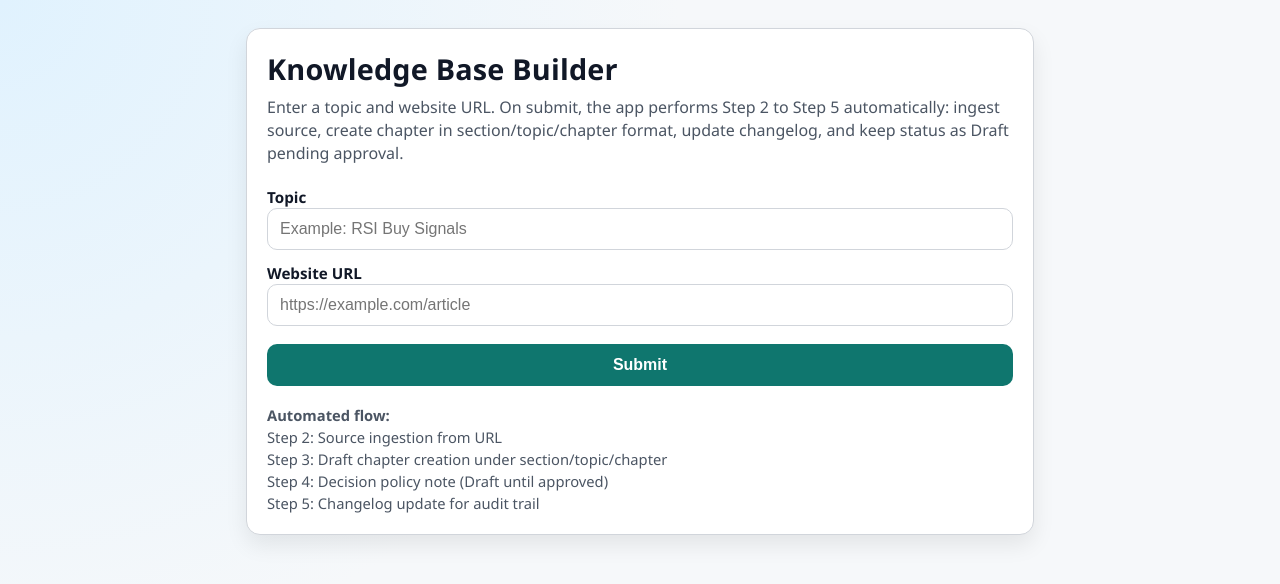
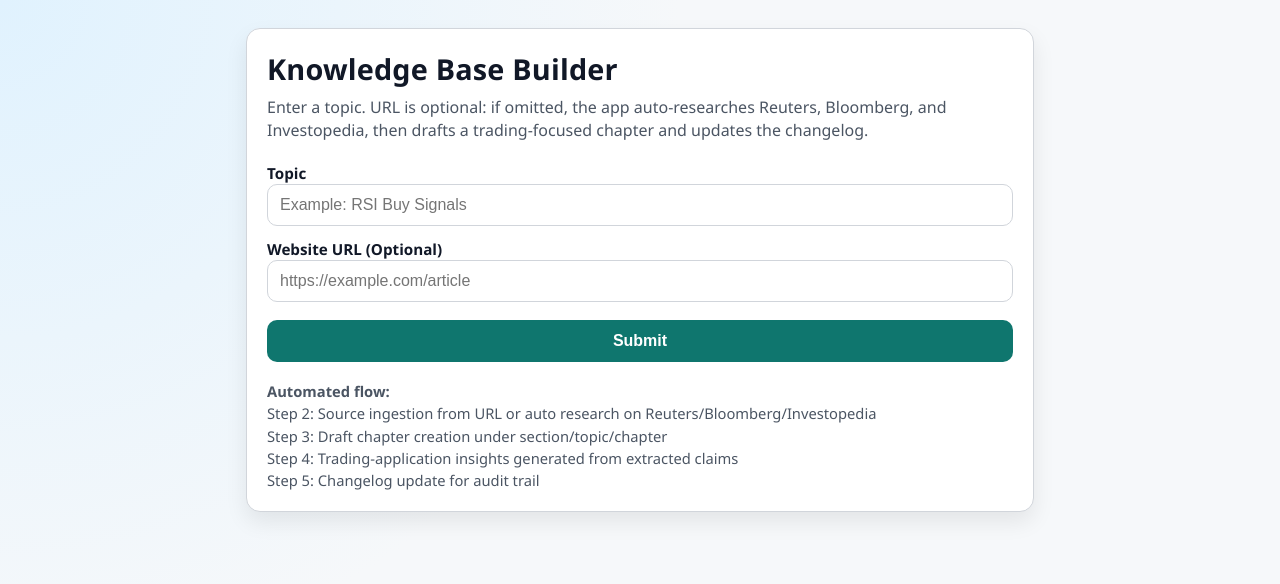
Before and after one commit to erictkh18-prog/stock-agent, a FastAPI app: page /knowledge-base-builder in a window 1280 px wide. Shown: the top 584 px of the page. Run offline with FastAPI, Linux system fonts and the light colour scheme.

Commit message:
Add topic-only KB auto-research across trusted finance sources

```diff
--- a/src/main.py
+++ b/src/main.py
@@ -14,7 +14,7 @@ from collections import defaultdict, deque
 from datetime import datetime
 from pathlib import Path
 from typing import List, Optional
-from urllib.parse import urlparse
+from urllib.parse import parse_qs, quote_plus, unquote, urlparse
 import pandas as pd
 import requests
 import yfinance as yf
@@ -152,6 +152,13 @@ _request_metrics = {
 KB_ROOT = Path(__file__).parent.parent / "knowledge-base"
 KB_CHANGELOG_PATH = KB_ROOT / "CHANGELOG.md"
 KB_MIRROR_BASE_URL = "https://r.jina.ai/"
+AUTO_RESEARCH_DOMAINS = [
+    "reuters.com",
+    "bloomberg.com",
+    "investopedia.com",
+]
+AUTO_RESEARCH_MAX_LINKS_PER_DOMAIN = 2
+AUTO_RESEARCH_MAX_EXTRACTED_CLAIMS = 12
 
 
 def _should_rate_limit(path: str) -> bool:
@@ -300,7 +307,7 @@ def _write_topic_index_if_missing(topic_dir: Path, topic: str) -> Path:
 
 class KnowledgeIngestRequest(BaseModel):
     topic: str
-    url: str
+    url: Optional[str] = None
 
 
 class KnowledgeIngestResponse(BaseModel):
@@ -409,6 +416,188 @@ def _build_kb_tree() -> dict:
         "sections": sections,
         "total_topics": total_topics,
         "total_chapters": total_chapters,
+    }
+
+
+def _resolve_ddg_result_url(href: str) -> str:
+    """Resolve direct URL from DuckDuckGo redirect links when needed."""
+    parsed = urlparse(href)
+    if "duckduckgo.com" in parsed.netloc and parsed.path.startswith("/l/"):
+        query = parse_qs(parsed.query)
+        if "uddg" in query and query["uddg"]:
+            return unquote(query["uddg"][0])
+    return href
+
+
+def _discover_domain_links(topic: str, domain: str, max_links: int = AUTO_RESEARCH_MAX_LINKS_PER_DOMAIN) -> list[str]:
+    """Discover topic-relevant article URLs for a specific domain."""
+    query = f"site:{domain} {topic} stock trading investing"
+    try:
+        response = requests.get(
+            "https://duckduckgo.com/html/",
+            params={"q": query},
+            headers=WIKIPEDIA_REQUEST_HEADERS,
+            timeout=20,
+        )
+        response.raise_for_status()
+    except requests.RequestException:
+        return []
+
+    soup = BeautifulSoup(response.text, "html.parser")
+    links: list[str] = []
+    seen: set[str] = set()
+
+    for anchor in soup.find_all("a", href=True):
+        classes = anchor.get("class") or []
+        if "result__a" not in classes:
+            continue
+
+        candidate = _resolve_ddg_result_url(anchor["href"])
+        parsed = urlparse(candidate)
+        if parsed.scheme not in {"http", "https"}:
+            continue
+        if domain not in parsed.netloc.lower():
+            continue
+        if candidate in seen:
+            continue
+
+        seen.add(candidate)
+        links.append(candidate)
+        if len(links) >= max_links:
+            break
+
+    return links
+
+
+def _fallback_domain_search_url(topic: str, domain: str) -> str:
+    """Build domain-native search page URL for resilient ingestion fallback."""
+    encoded = quote_plus(topic)
+    if domain == "reuters.com":
+        return f"https://www.reuters.com/site-search/?query={encoded}"
+    if domain == "bloomberg.com":
+        return f"https://www.bloomberg.com/search?query={encoded}"
+    return f"https://www.investopedia.com/search?q={encoded}"
+
+
+def _discover_topic_sources(topic: str) -> list[str]:
+    """Discover candidate source URLs across Reuters, Bloomberg, and Investopedia."""
+    sources: list[str] = []
+    seen: set[str] = set()
+
+    for domain in AUTO_RESEARCH_DOMAINS:
+        links = _discover_domain_links(topic, domain)
+        if not links:
+            links = [_fallback_domain_search_url(topic, domain)]
+
+        for link in links:
+            if link in seen:
+                continue
+            seen.add(link)
+            sources.append(link)
+
+    return sources
+
+
+def _derive_trading_application_insights(topic: str, claims: list[str]) -> list[str]:
+    """Transform extracted claims into actionable trading-oriented guidance."""
+    insights: list[str] = []
+
+    keyword_rules = {
+        "inflation": "Map inflation surprises to rates-sensitive sectors; avoid entries before confirmation candles.",
+        "interest": "Track rate expectations and rotate position sizing toward beneficiaries of the rate regime.",
+        "earnings": "Use earnings catalyst windows with strict stop-loss sizing and post-event trend confirmation.",
+        "gdp": "Treat GDP trend shifts as medium-horizon regime signals and rebalance sector exposure gradually.",
+        "employment": "Use labor data as a volatility trigger and avoid oversized positions into release windows.",
+        "oil": "Monitor energy-price shocks for second-order impacts on transportation, consumer, and inflation proxies.",
+        "bond": "Watch yield-curve direction for risk-on/risk-off positioning and duration-sensitive equities.",
+    }
+
+    for claim in claims:
+        claim_lower = claim.lower()
+        matched_rule = None
+        for keyword, rule in keyword_rules.items():
+            if keyword in claim_lower:
+                matched_rule = rule
+                break
+
+        if not matched_rule:
+            matched_rule = (
+                "Use this as context only; require price, volume, and trend confirmation "
+                "before entering a trade based on the narrative."
+            )
+
+        snippet = claim if len(claim) <= 170 else f"{claim[:167]}..."
+        insights.append(f"{snippet} -> {matched_rule}")
+
+        if len(insights) >= 8:
+            break
+
+    if not insights:
+        insights.append(
+            f"No high-quality claims extracted for '{topic}'. Keep the chapter in Draft and add manual analyst notes."
+        )
+
+    return insights
+
+
+def _auto_research_topic(topic: str) -> dict:
+    """Run multi-source topic research and synthesize claims for chapter generation."""
+    source_urls = _discover_topic_sources(topic)
+
+    claims: list[str] = []
+    seen_claims: set[str] = set()
+    used_sources: list[dict[str, str]] = []
+
+    for source_url in source_urls:
+        try:
+            extracted = _extract_webpage_text(source_url)
+        except requests.RequestException:
+            continue
+
+        paragraphs = extracted.get("paragraphs", [])
+        if not paragraphs:
+            continue
+
+        used_sources.append(
+            {
+                "url": source_url,
+                "title": extracted.get("title", "Untitled source"),
+            }
+        )
+
+        for paragraph in paragraphs:
+            normalized = re.sub(r"\s+", " ", paragraph).strip()
+            if len(normalized) < 60:
+                continue
+            key = normalized.lower()
+            if key in seen_claims:
+                continue
+            seen_claims.add(key)
+            claims.append(normalized)
+            if len(claims) >= AUTO_RESEARCH_MAX_EXTRACTED_CLAIMS:
+                break
+
+        if len(claims) >= AUTO_RESEARCH_MAX_EXTRACTED_CLAIMS:
+            break
+
+    trading_insights = _derive_trading_application_insights(topic, claims)
+    summary = claims[0] if claims else (
+        "Automated discovery found limited extractable content; manual review and enrichment required."
+    )
+
+    source_title = (
+        "Auto research synthesis from Reuters, Bloomberg, and Investopedia"
+        if used_sources
+        else "Auto research attempted (insufficient extractable source content)"
+    )
+
+    return {
+        "source_title": source_title,
+        "summary": summary,
+        "claims": claims[:8],
+        "trading_insights": trading_insights,
+        "source_urls": [item["url"] for item in used_sources],
+        "source_labels": [f"{item['title']} ({item['url']})" for item in used_sources],
     }
 
 
@@ -852,16 +1041,43 @@ async def knowledge_base_open_explorer(payload: KnowledgeOpenExplorerRequest):
 async def knowledge_base_ingest(payload: KnowledgeIngestRequest):
     """Ingest website content into section/topic/chapter structure (steps 2-5)."""
     topic = payload.topic.strip()
-    source_url = payload.url.strip()
+    source_url = (payload.url or "").strip()
     if not topic:
         raise HTTPException(status_code=400, detail="Topic is required")
 
-    _validate_ingestion_url(source_url)
+    source_urls: list[str] = []
+    source_title = ""
+    summary = ""
+    claims: list[str] = []
+    trading_insights: list[str] = []
 
-    try:
-        extracted = await asyncio.to_thread(_extract_webpage_text, source_url)
-    except requests.RequestException as exc:
-        raise HTTPException(status_code=400, detail=f"Could not fetch URL: {exc}") from exc
+    if source_url:
+        _validate_ingestion_url(source_url)
+        try:
+            extracted = await asyncio.to_thread(_extract_webpage_text, source_url)
+        except requests.RequestException as exc:
+            raise HTTPException(status_code=400, detail=f"Could not fetch URL: {exc}") from exc
+
+        paragraphs = extracted.get("paragraphs", [])
+        summary = paragraphs[0] if paragraphs else "No substantial text extracted from source."
+        claims = paragraphs[:5]
+        trading_insights = _derive_trading_application_insights(topic, claims)
+        source_title = extracted.get("title", "Untitled source")
+        source_urls = [source_url]
+    else:
+        auto_result = await asyncio.to_thread(_auto_research_topic, topic)
+        source_title = auto_result["source_title"]
+        summary = auto_result["summary"]
+        claims = auto_result["claims"]
+        trading_insights = auto_result["trading_insights"]
+        source_urls = auto_result["source_urls"]
+
+        if not source_urls:
+            source_urls = [
+                _fallback_domain_search_url(topic, "reuters.com"),
+                _fallback_domain_search_url(topic, "bloomberg.com"),
+                _fallback_domain_search_url(topic, "investopedia.com"),
+            ]
 
     topic_dir, chapters_dir = _build_kb_topic_paths(topic)
     topic_index = _write_topic_index_if_missing(topic_dir, topic)
@@ -869,10 +1085,6 @@ async def knowledge_base_ingest(payload: KnowledgeIngestRequest):
     timestamp = datetime.now()
     chapter_name = f"{timestamp.strftime('%Y%m%d-%H%M%S')}-{_slugify(topic)}.md"
     chapter_path = chapters_dir / chapter_name
-
-    paragraphs = extracted.get("paragraphs", [])
-    summary = paragraphs[0] if paragraphs else "No substantial text extracted from source."
-    claims = paragraphs[:5]
 
     chapter_lines = [
         "---",
@@ -883,17 +1095,24 @@ async def knowledge_base_ingest(payload: KnowledgeIngestRequest):
         f"last_reviewed: {timestamp.strftime('%Y-%m-%d')}",
         "confidence: Medium",
         "sources:",
-        f"  - {source_url}",
+    ]
+
+    for source in source_urls:
+        chapter_lines.append(f"  - {source}")
+
+    chapter_lines.extend(
+        [
         "---",
         "",
         "# Objective",
-        f"- Capture source knowledge for topic: {topic}.",
+        f"- Capture source knowledge for topic: {topic} and map it to practical trading use.",
         "",
         "# Core Concepts",
-        f"- Source title: {extracted.get('title', 'Untitled source')}",
+        f"- Source synthesis: {source_title}",
         "",
         "# Extracted Claims",
-    ]
+        ]
+    )
 
     if claims:
         for claim in claims:
@@ -905,7 +1124,18 @@ async def knowledge_base_ingest(payload: KnowledgeIngestRequest):
         [
             "",
             "# Actionable Rules Derived",
-            "- Draft only. Review and promote before production usage.",
+        ]
+    )
+
+    for insight in trading_insights:
+        chapter_lines.append(f"- {insight}")
+
+    chapter_lines.extend(
+        [
+            "",
+            "# Trading Application Notes",
+            "- Use insights as scenario context, not as standalone trade triggers.",
+            "- Confirm entries with technical structure, liquidity, and risk limits.",
             "",
             "# Constraints And Caveats",
             "- Content is automatically extracted and may contain noise.",
@@ -916,7 +1146,17 @@ async def knowledge_base_ingest(payload: KnowledgeIngestRequest):
             "- Step 4 applies after chapter is promoted to Approved.",
             "",
             "# References",
-            f"- {source_url}",
+        ]
+    )
+
+    for source in source_urls:
+        chapter_lines.append(f"- {source}")
+
+    chapter_lines.extend(
+        [
+            "",
+            "# Source Acquisition Mode",
+            f"- {'Manual URL ingestion' if source_url else 'Auto multi-source topic research'}",
         ]
     )
 
@@ -925,8 +1165,9 @@ async def knowledge_base_ingest(payload: KnowledgeIngestRequest):
 
     topic_index_content = topic_index.read_text(encoding="utf-8")
 
+    source_label = source_url if source_url else "AUTO_DISCOVERY"
     _append_kb_changelog(
-        f"Ingested topic '{topic}' from {source_url} into {chapter_path.as_posix()}"
+        f"Ingested topic '{topic}' from {source_label} into {chapter_path.as_posix()}"
     )
 
     # Write-back to GitHub so content persists across deploys on production.
@@ -934,7 +1175,7 @@ async def knowledge_base_ingest(payload: KnowledgeIngestRequest):
     kb_root_resolved = KB_ROOT.resolve()
     chapter_repo_path = "knowledge-base/" + _safe_rel_path(chapter_path, KB_ROOT)
     topic_index_repo_path = "knowledge-base/" + _safe_rel_path(topic_index, KB_ROOT)
-    commit_msg = f"kb: auto-ingest topic '{topic}' from {source_url}"
+    commit_msg = f"kb: auto-ingest topic '{topic}' from {source_label}"
 
     def _do_github_writeback() -> None:
         files_to_commit = {
@@ -955,8 +1196,8 @@ async def knowledge_base_ingest(payload: KnowledgeIngestRequest):
 
     return KnowledgeIngestResponse(
         topic=topic,
-        url=source_url,
-        source_title=extracted.get("title", "Untitled source"),
+        url=source_url if source_url else "AUTO_DISCOVERY",
+        source_title=source_title,
         created_chapter=chapter_path.as_posix(),
         created_topic_index=topic_index.as_posix(),
         changelog_updated=KB_CHANGELOG_PATH.as_posix(),
--- a/web/templates/knowledge-base-builder.html
+++ b/web/templates/knowledge-base-builder.html
@@ -147,7 +147,7 @@
     <main class="container">
         <section class="card">
             <h1>Knowledge Base Builder</h1>
-            <p class="subtitle">Enter a topic and website URL. On submit, the app performs Step 2 to Step 5 automatically: ingest source, create chapter in section/topic/chapter format, update changelog, and keep status as Draft pending approval.</p>
+            <p class="subtitle">Enter a topic. URL is optional: if omitted, the app auto-researches Reuters, Bloomberg, and Investopedia, then drafts a trading-focused chapter and updates the changelog.</p>
 
             <form id="kbForm" class="grid">
                 <div>
@@ -156,8 +156,8 @@
                 </div>
 
                 <div>
-                    <label for="url">Website URL</label>
-                    <input id="url" name="url" type="url" placeholder="https://example.com/article" required>
+                    <label for="url">Website URL (Optional)</label>
+                    <input id="url" name="url" type="url" placeholder="https://example.com/article">
                 </div>
 
                 <button id="submitBtn" type="submit">Submit</button>
@@ -167,9 +167,9 @@
 
             <div class="steps">
                 <strong>Automated flow:</strong><br>
-                Step 2: Source ingestion from URL<br>
+                Step 2: Source ingestion from URL or auto research on Reuters/Bloomberg/Investopedia<br>
                 Step 3: Draft chapter creation under section/topic/chapter<br>
-                Step 4: Decision policy note (Draft until approved)<br>
+                Step 4: Trading-application insights generated from extracted claims<br>
                 Step 5: Changelog update for audit trail
             </div>
         </section>
```
Also changed, not shown: tests/test_kb_ingestion.py (+77 -1 lines).
